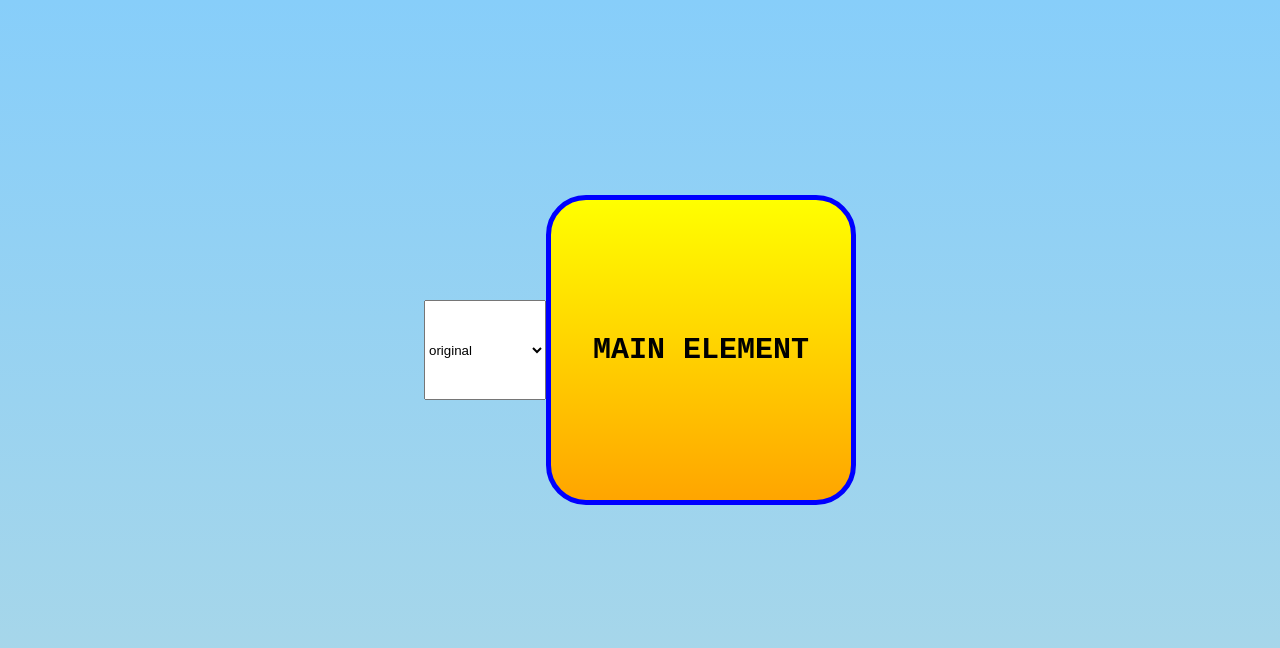
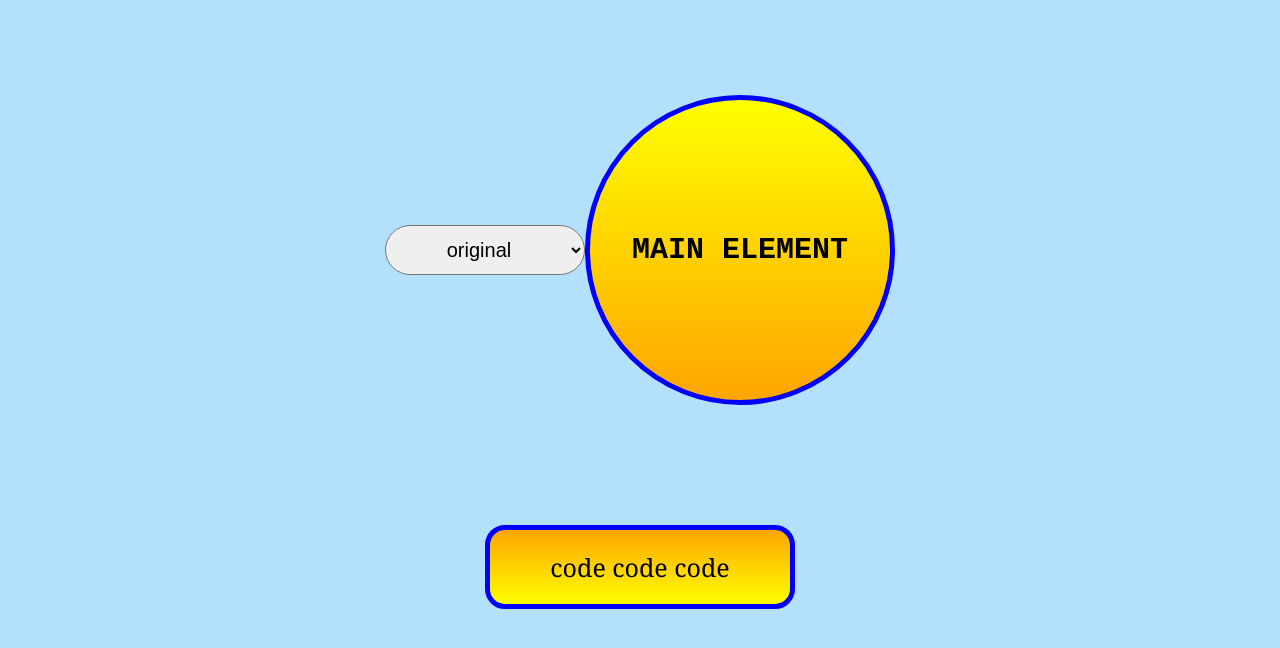
Before and after one commit to Jpendy/css-animations-library, a React (Create React App) app: page / in a window 1280 px wide. Shown: the top 648 px of the page. Built offline with nearby package versions, Linux system fonts and the light colour scheme.

Commit message:
got code on screen working

```diff
--- a/src/App.css
+++ b/src/App.css
@@ -4,7 +4,7 @@ html {
 
 body {
   height: 100%;
-  background: -webkit-linear-gradient(lightskyblue, lightblue)
+  background: rgb(179, 225, 253)
 
 }
 
--- a/src/animation-classes.js
+++ b/src/animation-classes.js
@@ -1,7 +1,53 @@
 export default [
-    'original',
-    'red-background',
-    'blue-background',
-    'radiate',
-    'spin'
+    {
+        className: 'original',
+        code: `code code code`
+    },
+    {
+        className: 'red-background',
+        code: ``
+    },
+    {
+        className: 'blue-background',
+        code: ``
+    },
+    {
+        className: 'radiate',
+        code: `.radiate {
+            animation: radiate 1.5s infinite ease-in-out;
+        }
+
+        @keyframes radiate {
+            0% {
+            filter: drop-shadow(3px 10px 10px rgba(225, 221, 221, .6));
+            }
+            30% {
+                filter: drop-shadow(3px 10px 5px rgba(140, 219, 50, 0.932));
+            }
+            50% {
+                filter: drop-shadow(3px 10px 20px rgba(49, 96, 252, 0.8));
+            }
+            65% {
+                filter: drop-shadow(3px 10px 2px rgb(202, 38, 38));
+            }
+            80% {
+                filter: drop-shadow(3px 10px 30px rgba(34, 141, 1, 0.9));
+            }
+        }`
+    },
+    {
+        className: 'spin',
+        code: `.spin {
+            animation: spin 20s infinite linear;
+
+            @keyframes spin {
+                from {
+                  transform: rotate(0deg);
+                }
+                to {
+                  transform: rotate(360deg);
+                }
+              }
+        }`
+    },
 ]
--- /dev/null
+++ b/src/components/selectClass/SelectClass.css
@@ -0,0 +1,11 @@
+
+select {
+    height: 50px;
+    width: 200px;
+    display: flex;
+    justify-content: center;
+    text-align: center;
+    font-size: 20px;
+    border-radius: 30px;
+    cursor: pointer;
+}
--- a/src/components/options/SelectOption.jsx
+++ b/src/components/selectClass/SelectClass.jsx
@@ -1,18 +1,18 @@
 import React from 'react'
 import animationClasses from '../../animation-classes.js'
+import './SelectClass.css'
 
-export default function SelectOptions() {
+export default function SelectClass({ handleChange }) {
 
     return (
-        <>
+        <select onChange={handleChange} >
             {
                 animationClasses.map((item, i) => (
                     <option key={i} >
-                        {item}
+                        {item.className}
                     </option>
-                )
-                )
+                ))
             }
-        </>
+        </select>
     )
 }
--- a/src/containers/MainContainer/MainContainer.css
+++ b/src/containers/MainContainer/MainContainer.css
@@ -1,13 +1,30 @@
 
-#main {
-    height: 700px;
-    display: flex;
+
+.top-section {
+    height: 500px;
+    display: grid;
+    grid-template-columns: repeat(6, 1fr);
     justify-content: center;
     align-items: center;
 }
 
-select {
-    height: 100px;
+.select-div {
+    grid-column: 3 / 4;
+}
+
+.code-section {
+    display: flex;
+    justify-content: center;
+}
+
+pre {
+    padding: 20px 60px 20px 60px;
+    border: 5px solid blue;
+    border-radius: 20px;
+    background: -webkit-linear-gradient(orange, yellow);
+    font-size: 25px;
+    font-family: Cambria, Cochin, Georgia, Times, 'Times New Roman', serif;
+
 }
 
 #main-element {
@@ -18,7 +35,7 @@ select {
     height: 300px;
     width: 300px;
     border: 5px solid blue;
-    border-radius: 40px;
+    border-radius: 50%;
     font-size: 30px;
     font-weight: bold;
     font-family: monospace;
--- a/src/containers/MainContainer/MainContainer.jsx
+++ b/src/containers/MainContainer/MainContainer.jsx
@@ -1,5 +1,6 @@
 import React, { useState } from 'react'
-import SelectOptions from '../../components/options/SelectOption'
+import SelectClass from '../../components/selectClass/SelectClass'
+import animationClasses from '../../animation-classes.js'
 import './MainContainer.css'
 // import Options from '../../components/options/SelectOption'
 
@@ -13,15 +14,25 @@ export default function MainContainer() {
 
     return (
         <>
-            <main id="main" >
+            <main id="main">
 
-                <select onChange={handleSelectOptionChange} >
-                    <SelectOptions />
-                </select>
+                <section className="top-section" >
 
-                <div id="main-element" className={`main-element original-background-color ${cssClass}`} >
-                    MAIN ELEMENT
-                </div>
+                    <div className="select-div" >
+                        <SelectClass handleChange={handleSelectOptionChange} />
+                    </div>
+                    <div id="main-element" className={`main-element original-background-color ${cssClass}`} >
+                        MAIN ELEMENT
+                    </div>
+
+                </section>
+
+                <section className="code-section">
+                    <pre>
+                        {animationClasses.find(item => item.className === cssClass).code}
+                    </pre>
+                </section>
+
 
             </main>
         </>
```
